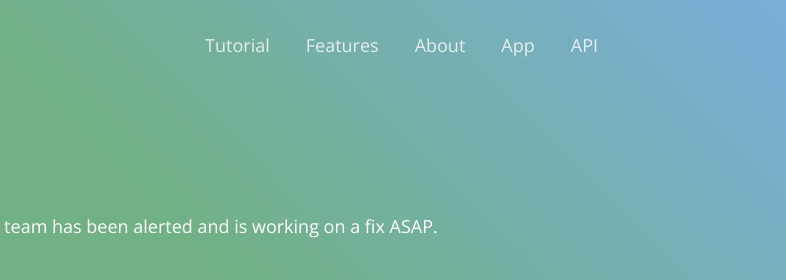
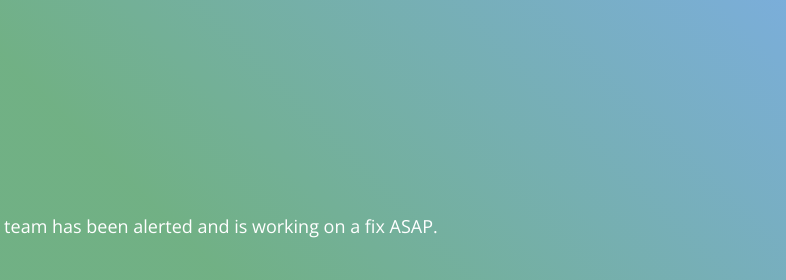
Before and after one commit to nsg223/cloudrosters-static, a plain HTML site: page index.html in a window 1280 px wide. Shown: the top 280 px of the page, 494-1280 px from the left. Drawn offline with nearby package versions, Linux system fonts and the light colour scheme.

Commit message:
remove nav links

```diff
--- a/index.html
+++ b/index.html
@@ -39,17 +39,6 @@
                     </div>
                     </a>
             </div>
-            <!-- Collect the nav links, forms, and other content for toggling-->
-            <div class="collapse navbar-collapse" id="example">
-                <ul class="nav navbar-nav navbar-right">
-                    <li><a href="https://cloudrosters.com/tutorial">Tutorial</a></li>
-                    <li><a href="https://cloudrosters.com/features">Features</a></li>
-                    <li><a href="https://cloudrosters.com/about">About</a></li>
-                    <li><a href="https://cloudrosters.com/app">App</a></li>
-                    <li><a href="https://cloudrosters.com/api">API</a></li>
-                </ul>
-            </div>
-            <!-- /.navbar-collapse-->
         </div>
     </nav>
     <div class="wrapper">
```
Also changed, not shown: maintenance.html (+0 -11 lines).
